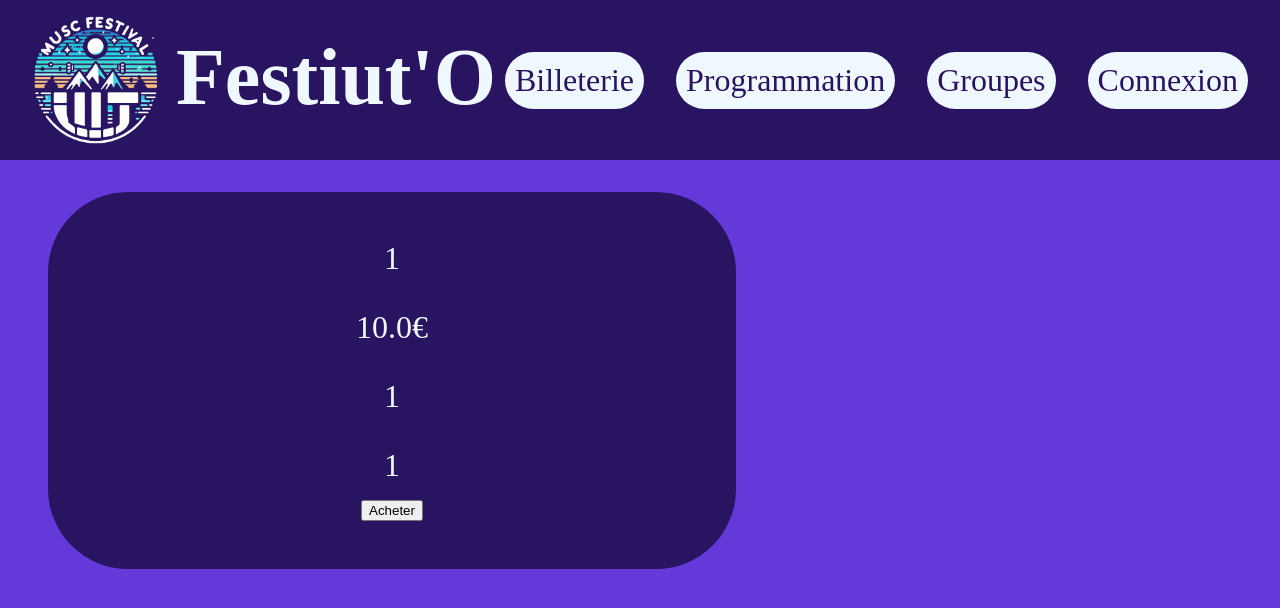
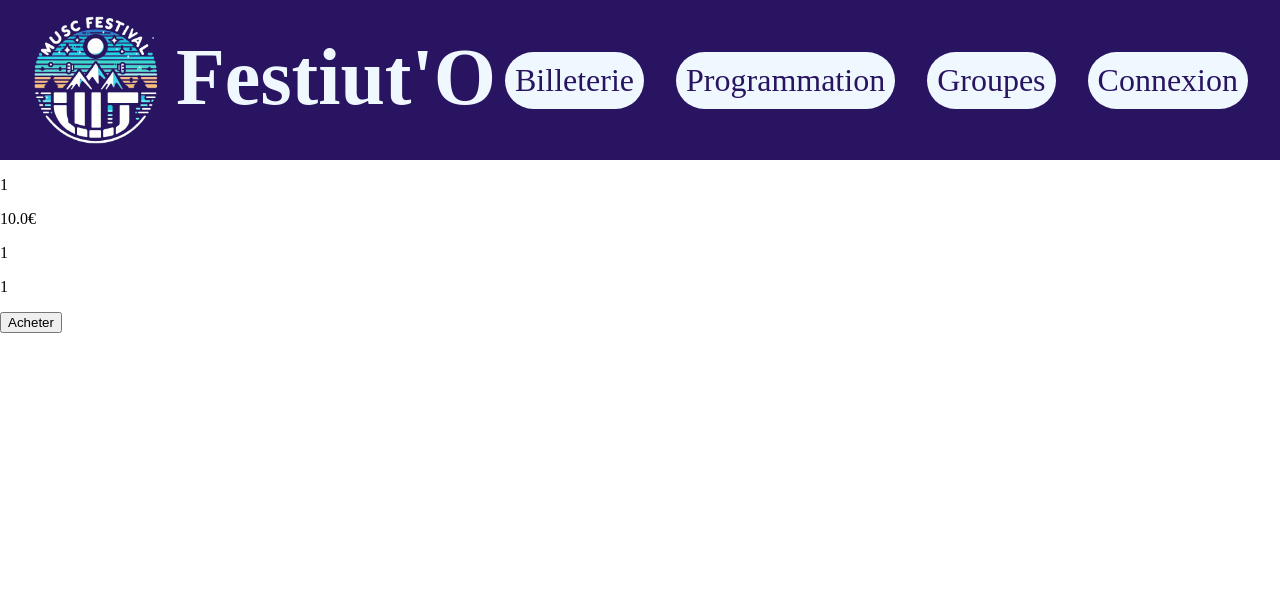
Before and after one commit to ValRom28/FestIUT, a Flask app: page /billetterie in a window 1280 px wide. Shown: the top 608 px of the page. Run offline with Flask 3, Linux system fonts and the light colour scheme; tables that the repository leaves empty hold one stand-in row (values such as "Sample post").

Commit message:
style : ajustement style billetterie

```diff
--- a/app/static/css/billetterie.css
+++ b/app/static/css/billetterie.css
@@ -1,37 +1,74 @@
-body {
-    margin: 0%;
+.main-part {
+    display: flex;
+    flex-direction: row;
+    justify-content: space-evenly;
     background-color: #6439da;
 }
 
-main {
-    padding: 1rem;
-    border-radius: 5rem;
+.liste-billets {
     display: flex;
-    flex-wrap: wrap;
+    flex-direction: column;
+    border: 3px solid #281460;
+    font-size: 30px;
+    padding: 1em;
+    max-width: 365px;
+    border-radius: 2rem 2rem 2rem 0;
 }
 
-.bloc_billet {
-    background: #281460;
-    margin-top: 1rem;;
-    border-radius: 5rem;
-    flex-basis: 50%;
-    margin-left: 2rem;
-    padding: 2rem;
-    display: flex;
-    align-items: center;
-    flex-direction: column;
+h2 {
+    font-size: 2.8rem;
+    color: aliceblue;
 }
 
-.bloc_billet > p {
+a {
+    text-decoration: none;
     color: aliceblue;
-    font-size: 200%;
-    text-align: center;
-    margin-top: 1rem;
-    margin-bottom: 1rem;
-    text-decoration: none;
 }
 
-img {
-    width: 13rem;
-    height: 13rem;
+.infos-billet {
+    font-size: 1.5rem;
 }
+
+h3 {
+    font-size: 2.2rem;
+    color: aliceblue;
+    margin-top: 0.2rem;
+}
+
+.box-billet {
+    padding:1rem;
+    border: 1px solid aliceblue;
+    border-radius: 2rem 2rem 2rem 0;
+    background-color: #281460;
+    margin-bottom: 1rem;
+}
+
+.box-billet:hover {
+    background-color: #6439da;
+    transition: 0.2s;
+}
+
+.left-part {
+    margin-top: 5em;
+}
+
+.right-part {
+    margin-left: 20em;
+}
+
+.panier {
+    color: #281460;
+    font-size: 200%;
+    text-decoration: none;
+    background: aliceblue;
+    text-align: center;
+    border-radius: 2rem;
+    margin-right:2rem;
+    padding: 10px;
+}
+
+.panier:hover {
+    transition: 0.2s;
+    background: #281460;
+    color: aliceblue;
+}
```
